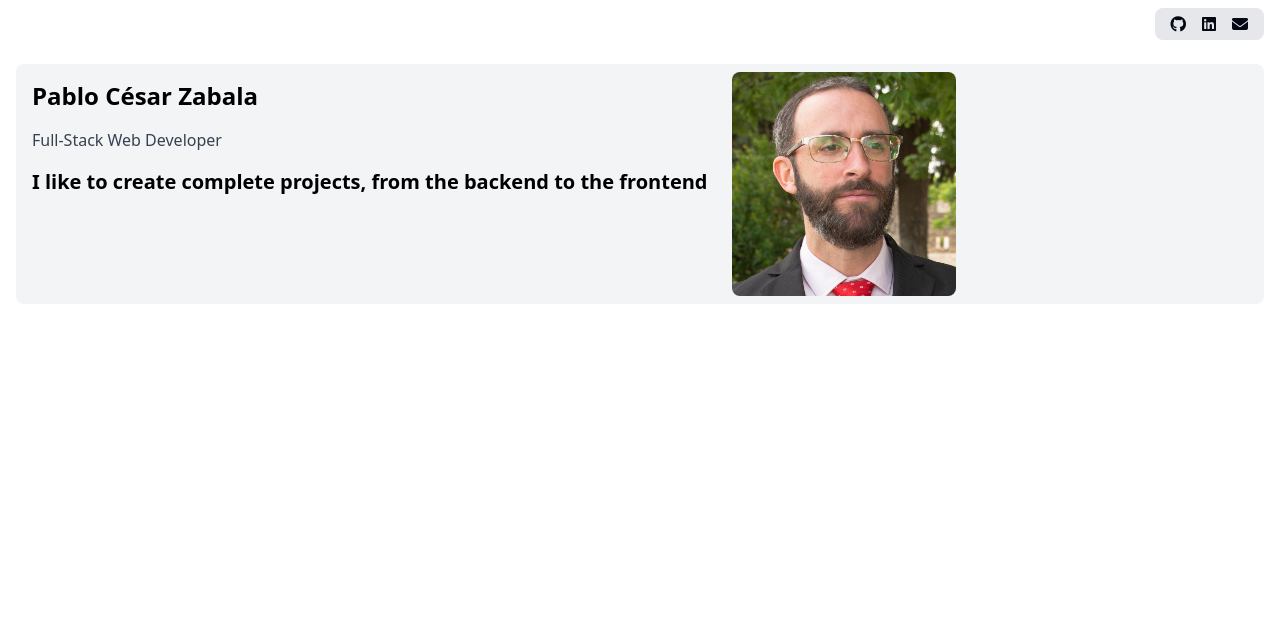
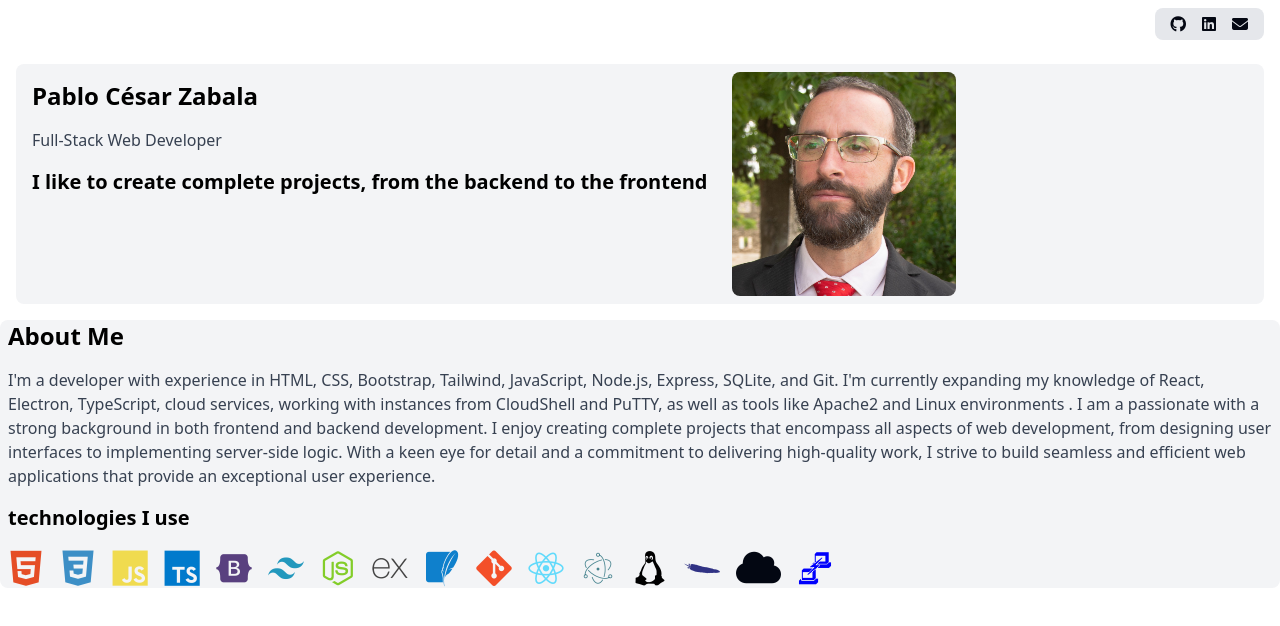
Before and after one commit to Condebasura/Portafolio, a React (Vite) app in the folder Portafolio/: page / in a window 1280 px wide. Shown: the top 626 px of the page. Built offline with nearby package versions, Linux system fonts and the light colour scheme.

Commit message:
Continuando con las tecnologias usadas

```diff
--- a/Portafolio/index.html
+++ b/Portafolio/index.html
@@ -4,6 +4,7 @@
     <meta charset="UTF-8" />
     <link rel="icon" type="image/svg+xml" href="/favicon.svg" />
     <link rel="stylesheet" href="https://cdnjs.cloudflare.com/ajax/libs/font-awesome/6.5.2/css/all.min.css"  crossorigin="anonymous">
+     <link rel="stylesheet" href="https://cdn.jsdelivr.net/gh/devicons/devicon@latest/devicon.min.css">
     <meta name="viewport" content="width=device-width, initial-scale=1.0" />
     <title>portafolio</title>
   </head>
--- a/Portafolio/src/App.tsx
+++ b/Portafolio/src/App.tsx
@@ -18,10 +18,29 @@ import ImgProfile from "./assets/foto_perfil.jpg";
       </Nav>
     </div>
 
-      <Seccion title="Pablo César Zabala"parraph="Full-Stack Web Developer" className="text-start p-2 m-4 bg-gray-100 rounded-lg flex flex-row gap-4" title_2="I like to create complete projects, from the backend to the frontend" imagen={ImgProfile}/>
+      <Seccion title="Pablo César Zabala"parraph="Full-Stack Web Developer" className="text-start p-2 m-4 bg-gray-100 rounded-lg flex flex-row gap-4 " title_2="I like to create complete projects, from the backend to the frontend" imagen={ImgProfile}/>
 
-    <div className="About-Me">
-
+    <div className="About-Me bg-gray-100 rounded-lg  aspect-3/2 object-cover">
+      <Seccion title="About Me" parraph="I'm a developer with experience in HTML, CSS, Bootstrap, Tailwind, JavaScript, Node.js, Express, SQLite, and Git. I'm currently expanding my knowledge of React, Electron, TypeScript, cloud services, working with instances from CloudShell and PuTTY, as well as tools like Apache2 and Linux environments . I am a passionate  with a strong background in both frontend and backend development. I enjoy creating complete projects that encompass all aspects of web development, from designing user interfaces to implementing server-side logic. With a keen eye for detail and a commitment to delivering high-quality work, I strive to build seamless and efficient web applications that provide an exceptional user experience."
+      title_2="technologies I use" Fonts={[
+       { title: "HTML", className: "devicon-html5-plain colored text-4xl" },
+       { title: "CSS", className: "devicon-css3-plain colored text-4xl" },
+       { title: "JavaScript", className: "devicon-javascript-plain colored text-4xl" },
+       {title:"tipescript", className: "devicon-typescript-plain colored text-4xl"},
+       {title:"bootstrap", className: "devicon-bootstrap-plain colored text-4xl"},
+       {title:"tailwind", className: "devicon-tailwindcss-plain colored text-4xl"},
+       {title:"nodejs", className: "devicon-nodejs-plain colored text-4xl"},
+       {title:"express", className: "devicon-express-original colored text-4xl"},
+       {title:"sqlite", className: "devicon-sqlite-plain colored text-4xl"},
+       {title:"git", className: "devicon-git-plain colored text-4xl"},
+        {title:"react", className: "devicon-react-original colored text-4xl"},
+        {title:"electron", className: "devicon-electron-original colored text-4xl"},
+        {title:"linux", className: "devicon-linux-plain colored text-4xl"},
+        {title:"apache", className: "devicon-apache-plain colored text-4xl"},
+        {title:"cloud", className: "fa-solid fa-cloud text-4xl text-gray-950"},
+        {title:"puTTY", className: "devicon-putty-plain colored text-4xl"},
+      ]}
+      />
     </div>
         </div>
  )
--- a/Portafolio/src/components/seccion.tsx
+++ b/Portafolio/src/components/seccion.tsx
@@ -1,4 +1,10 @@
+type Font = {
+    title: string;
+    className: string;
+}
+
 type SeccionProps = {
+    Fonts?: Font[];
     title: string;
     parraph: string;
     title_2?:string;
@@ -6,7 +12,7 @@ type SeccionProps = {
     imagen?: string;
 }
 
-export default function Seccion({title , parraph , title_2 , className, imagen}: SeccionProps){
+export default function Seccion({title , parraph , title_2 , className, imagen, Fonts}: SeccionProps){
     return(
         <div className={className}>
             <div className="flex flex-col m-2">
@@ -15,6 +21,14 @@ export default function Seccion({title , parraph , title_2 , className, imagen}:
             {title_2 && <h3 className="text-xl font-semibold mb-2">{title_2}</h3>}
             </div>
             {imagen && <img src={imagen} alt="Profile" className="rounded-lg size-56" />}
+            {Fonts &&(
+                <div className="flex flex-row gap-4 m-2">
+                    {Fonts.map((font , index) => (
+                        <span key={index} className={font.className} title={font.title}>
+                        </span>
+                    ))}
+                </div>
+            )}
         </div>
     )
 }
```
Also changed, not shown: Portafolio/src/assets/foto_perfil.jpg, 1 other file (tests, documents, lock files or other folders).
